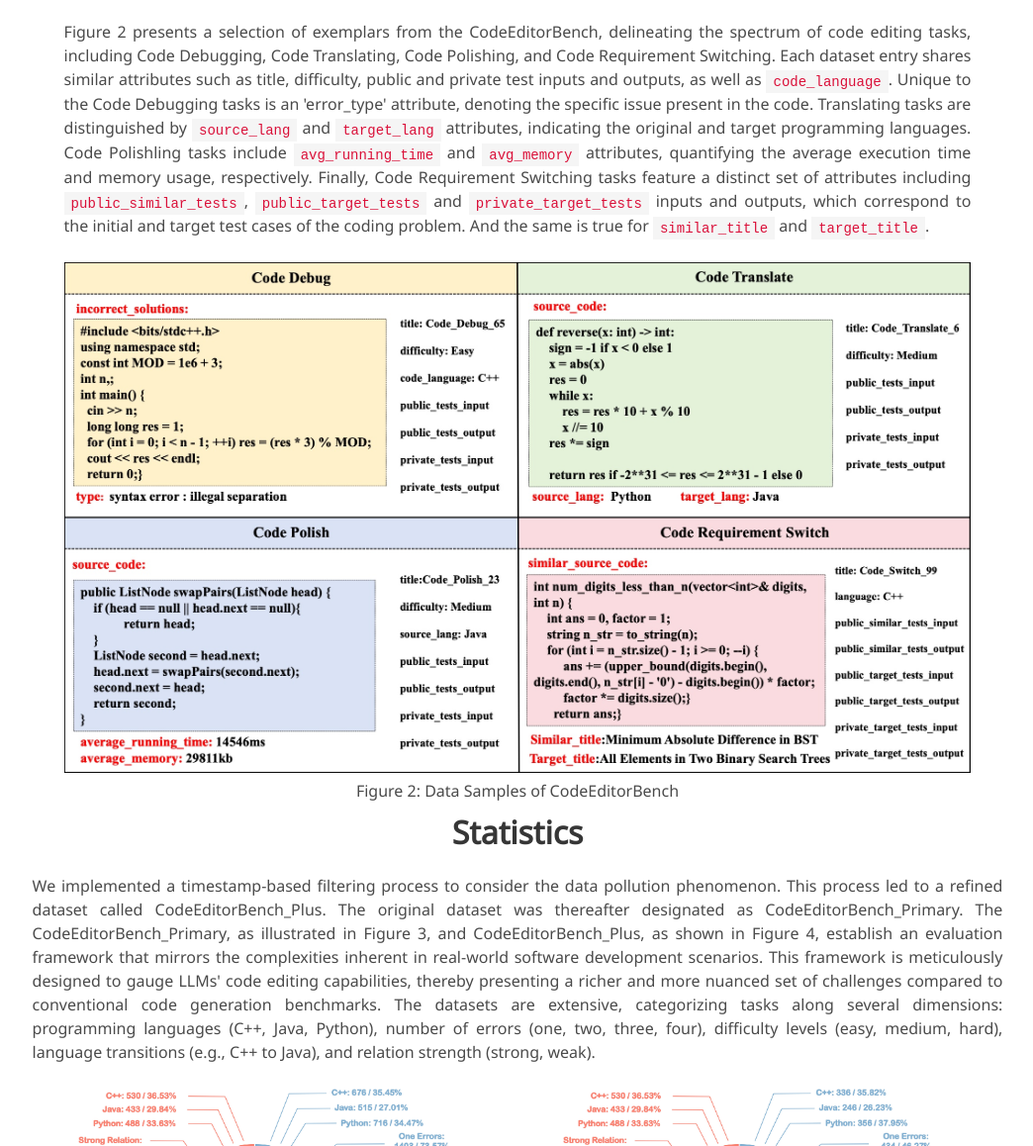
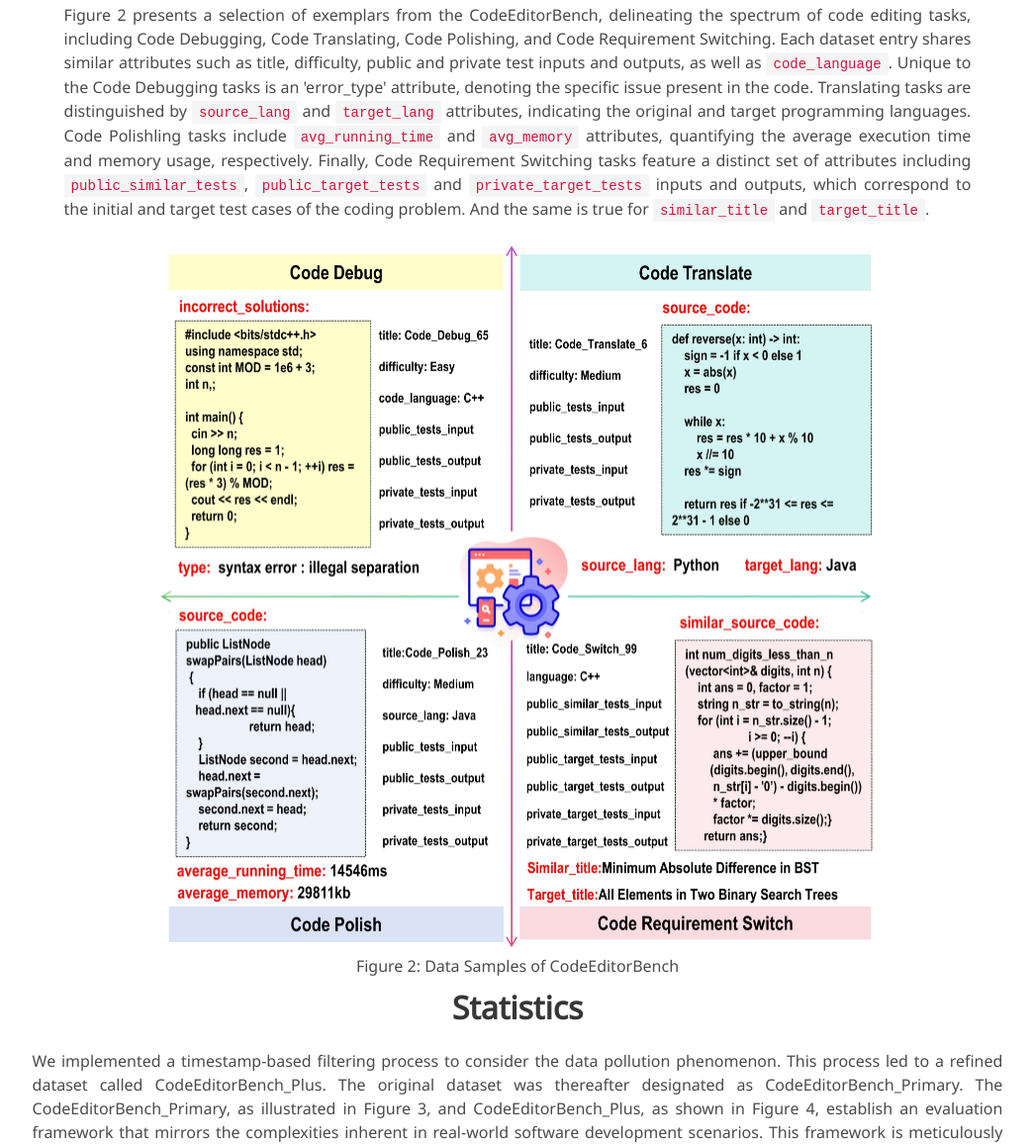
Before and after one commit to CodeEditorBench/CodeEditorBench.github.io, a plain HTML site: page index.html in a window 1280 px wide. Shown: the part 1972-3130 px from the top of the page at 99% size, without its empty margins (117-1161 px from the left). Drawn offline with nearby package versions, Linux system fonts and the light colour scheme; a script that the page names is missing; some icons are missing; a web font is replaced by a local one.

Commit message:
modify picture

```diff
--- a/index.html
+++ b/index.html
@@ -339,7 +339,7 @@
             </p>
           </div>
           <div class="content has-text-centered">
-            <img src="static/images/data_sample.jpg" alt="data_samle" width="100%" />
+            <img src="static/images/data_sample_final.jpg" alt="data_samle" width="80%" />
             <!-- <embed src="static/images/tech_route.pdf" type="application/pdf" width="100%" height="100%"> -->
             <p style="text-align: center;">
               Figure 2: Data Samples of CodeEditorBench
```
Also changed, not shown: static/images/data_sample.jpg (deleted), static/images/data_sample_final.jpg (added), static/images/tech_route.jpg.
